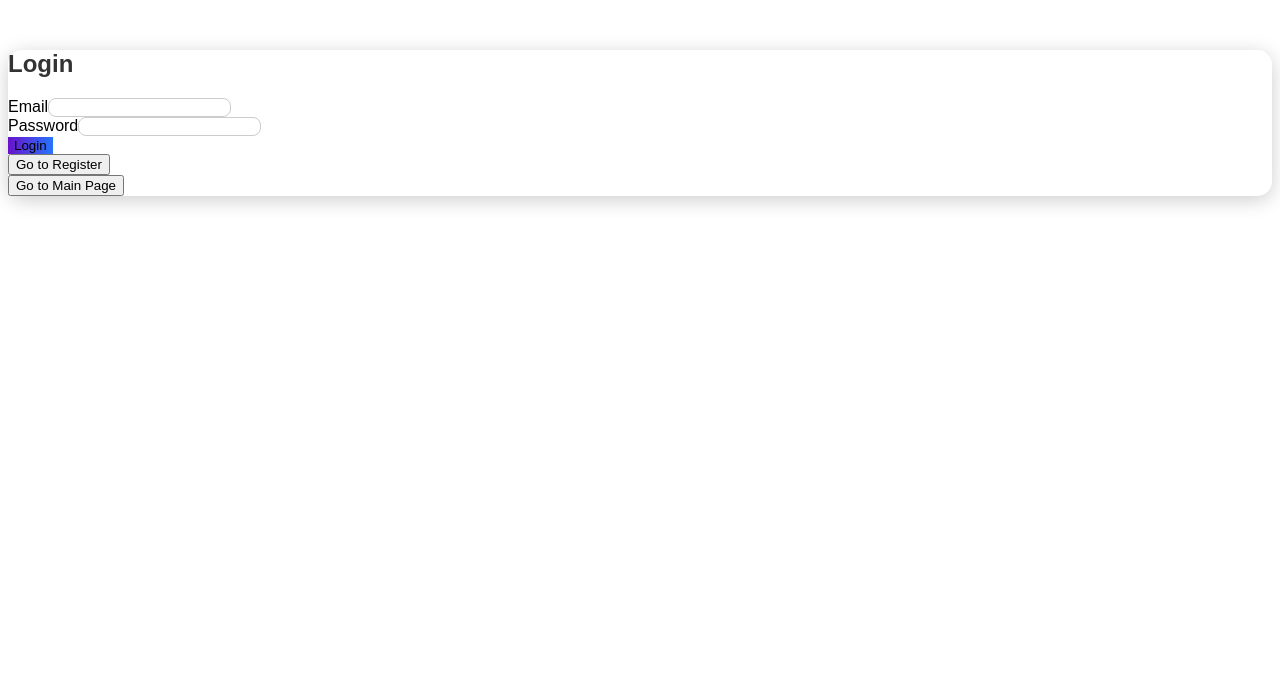
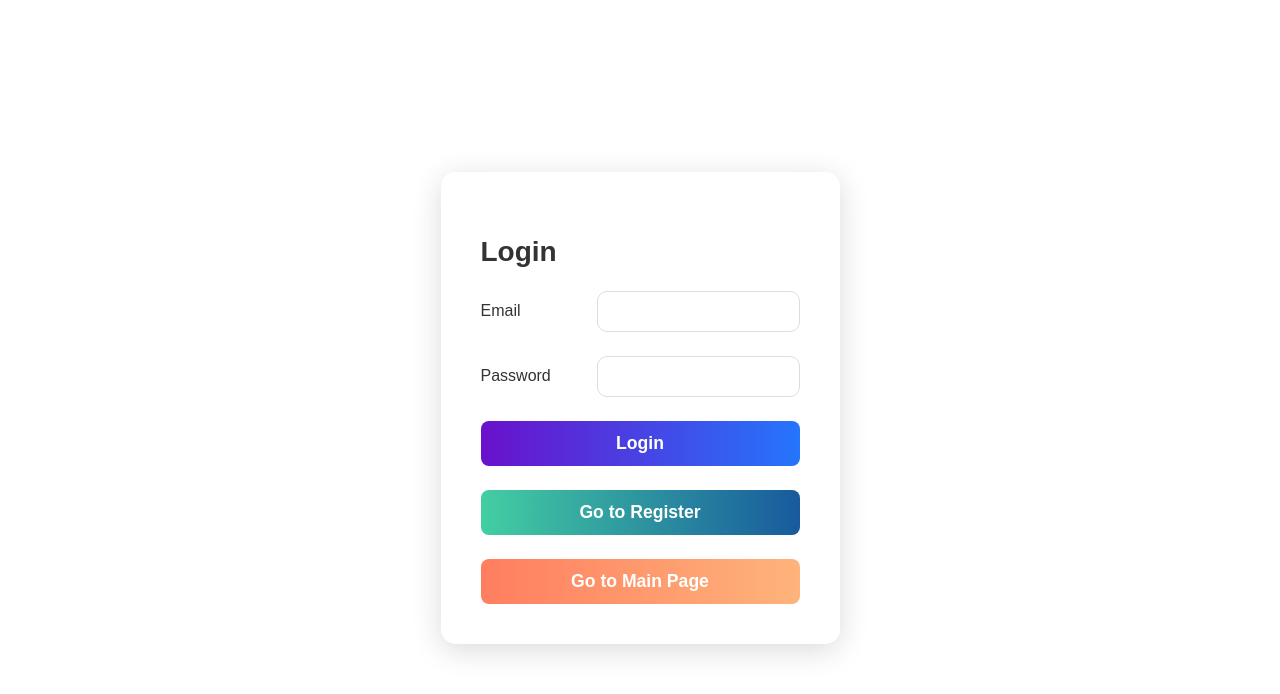
Before and after one commit to listen001-star/Bug-detection-and-code-style-modification-tools, a Vue app: page / in a window 1280 px wide. Shown: the top 694 px of the page. Built offline with nearby package versions, Linux system fonts and the light colour scheme.

Commit message:
third commit

```diff
--- a/src/components/LoginPage.vue
+++ b/src/components/LoginPage.vue
@@ -1,26 +1,24 @@
 <template>
-  <div class="container mt-5">
-    <div class="row justify-content-center">
-      <div class="col-md-6">
-        <div class="card p-4 shadow rounded">
-          <h2 class="text-center mb-4">Login</h2>
-          <form @submit.prevent="handleLogin">
-            <div class="form-group">
-              <label for="email">Email</label>
-              <input type="text" id="email" v-model.trim="username" class="form-control" required />
-            </div>
-            <div class="form-group">
-              <label for="password">Password</label>
-              <input type="password" id="password" v-model.trim="password" class="form-control" required />
-            </div>
-            <button type="submit" class="btn btn-primary btn-block mt-3">Login</button>
-          </form>
-          <div class="text-center mt-3">
-            <button class="btn btn-link" @click="$emit('switch', 'register')">Go to Register</button>
+  <div class="container d-flex align-items-center justify-content-center vh-100">
+    <div class="col-md-6">
+      <div class="card p-5 shadow rounded">
+        <h2 class="text-center mb-5">Login</h2>
+        <form @submit.prevent="handleLogin">
+          <div class="form-group mb-4 d-flex align-items-center">
+            <label for="email" class="form-label">Email</label>
+            <input type="text" id="email" v-model.trim="username" class="form-control flex-grow-1" required />
           </div>
-          <div class="text-center mt-3">
-            <button class="btn btn-outline-secondary" @click="goToMainPage">Go to Main Page</button>
+          <div class="form-group mb-4 d-flex align-items-center">
+            <label for="password" class="form-label">Password</label>
+            <input type="password" id="password" v-model.trim="password" class="form-control flex-grow-1" required />
           </div>
+          <button type="submit" class="btn btn-login btn-block mb-4">Login</button>
+        </form>
+        <div class="text-center mb-4">
+          <button class="btn btn-register btn-block" @click="$emit('switch', 'register')">Go to Register</button>
+        </div>
+        <div class="text-center">
+          <button class="btn btn-main-page btn-block" @click="goToMainPage">Go to Main Page</button>
         </div>
       </div>
     </div>
@@ -71,31 +69,84 @@ export default {
 
 <style scoped>
 .container {
-  margin-top: 50px;
+  display: flex;
+  justify-content: center;
+  align-items: center;
+  min-height: 100vh;
 }
 
 .card {
   border-radius: 15px;
-  background: rgba(255, 255, 255, 0.85); /* 白色透明背景 */
-  box-shadow: 0 4px 20px rgba(0, 0, 0, 0.2);
+  padding: 2.5rem;
+  background: rgba(255, 255, 255, 0.9);
+  box-shadow: 0 6px 30px rgba(0, 0, 0, 0.15);
 }
 
 h2 {
   color: #333;
+  font-size: 1.75rem;
+  font-weight: 600;
 }
 
-.btn-primary {
-  background: linear-gradient(to right, #6a11cb, #2575fc);
-  border: none;
+.form-group {
+  display: flex;
+  align-items: center;
+}
+
+.form-label {
+  width: 100px; /* 固定标签宽度，确保对齐 */
+  margin-right: 1rem; /* 标签与文本框之间的距离 */
+  font-weight: 500;
+  color: #333;
+}
+
+.form-control {
+  border-radius: 10px;
+  border: 1px solid #ddd;
+  padding: 0.75rem;
+  flex-grow: 1; /* 让输入框自适应宽度 */
+}
+
+.btn-block {
+  width: 100%;
+  padding: 0.75rem;
+  font-size: 1.1rem;
+  font-weight: 600;
+  border-radius: 8px;
   transition: all 0.3s ease;
 }
 
-.btn-primary:hover {
+.btn-login {
+  background: linear-gradient(to right, #6a11cb, #2575fc);
+  color: #fff;
+  border: none;
+}
+
+.btn-register {
+  background: linear-gradient(to right, #43cea2, #185a9d);
+  color: #fff;
+  border: none;
+}
+
+.btn-main-page {
+  background: linear-gradient(to right, #ff7e5f, #feb47b);
+  color: #fff;
+  border: none;
+}
+
+.btn-login:hover {
   background: linear-gradient(to right, #5e0eb3, #1f5ccc);
 }
 
-.form-control {
-  border-radius: 8px;
-  border: 1px solid #ccc;
+.btn-register:hover {
+  background: linear-gradient(to right, #3aa187, #134a7b);
+}
+
+.btn-main-page:hover {
+  background: linear-gradient(to right, #e76b46, #e29365);
+}
+
+.mb-4 {
+  margin-bottom: 1.5rem !important;
 }
 </style>
--- a/src/components/RegisterPage.vue
+++ b/src/components/RegisterPage.vue
@@ -1,27 +1,25 @@
 <template>
-  <div class="container mt-5">
-    <div class="row justify-content-center">
-      <div class="col-md-6">
-        <div class="card p-4 shadow rounded">
-          <h2 class="text-center mb-4">Register</h2>
-          <form @submit.prevent="handleRegister">
-            <div class="form-group">
-              <label for="username">Username</label>
-              <input type="text" id="username" v-model.trim="username" class="form-control" required />
-            </div>
-            <div class="form-group">
-              <label for="email">Email</label>
-              <input type="email" id="email" v-model.trim="email" class="form-control" required />
-            </div>
-            <div class="form-group">
-              <label for="password">Password</label>
-              <input type="password" id="password" v-model.trim="password" class="form-control" required />
-            </div>
-            <button type="submit" class="btn btn-success btn-block mt-3">Register</button>
-          </form>
-          <div class="text-center mt-3">
-            <button class="btn btn-link" @click="$emit('switch', 'login')">Go to Login</button>
+  <div class="container d-flex align-items-center justify-content-center vh-100">
+    <div class="col-md-6">
+      <div class="card p-5 shadow rounded">
+        <h2 class="text-center mb-5">Register</h2>
+        <form @submit.prevent="handleRegister">
+          <div class="form-group mb-4 d-flex align-items-center">
+            <label for="username" class="form-label">Username</label>
+            <input type="text" id="username" v-model.trim="username" class="form-control flex-grow-1" required />
           </div>
+          <div class="form-group mb-4 d-flex align-items-center">
+            <label for="email" class="form-label">Email</label>
+            <input type="email" id="email" v-model.trim="email" class="form-control flex-grow-1" required />
+          </div>
+          <div class="form-group mb-4 d-flex align-items-center">
+            <label for="password" class="form-label">Password</label>
+            <input type="password" id="password" v-model.trim="password" class="form-control flex-grow-1" required />
+          </div>
+          <button type="submit" class="btn btn-register btn-block mb-4">Register</button>
+        </form>
+        <div class="text-center">
+          <button class="btn btn-login btn-block" @click="$emit('switch', 'login')">Go to Login</button>
         </div>
       </div>
     </div>
@@ -81,31 +79,74 @@ export default {
 
 <style scoped>
 .container {
-  margin-top: 50px;
+  display: flex;
+  justify-content: center;
+  align-items: center;
+  min-height: 100vh;
 }
 
 .card {
   border-radius: 15px;
-  background: rgba(255, 255, 255, 0.85); /* 白色透明背景 */
-  box-shadow: 0 4px 20px rgba(0, 0, 0, 0.2);
+  padding: 2.5rem;
+  background: rgba(255, 255, 255, 0.9);
+  box-shadow: 0 6px 30px rgba(0, 0, 0, 0.15);
 }
 
 h2 {
   color: #333;
+  font-size: 1.75rem;
+  font-weight: 600;
 }
 
-.btn-success {
-  background: linear-gradient(to right, #43cea2, #185a9d);
-  border: none;
+.form-group {
+  display: flex;
+  align-items: center;
+}
+
+.form-label {
+  width: 100px;
+  margin-right: 1rem;
+  font-weight: 500;
+  color: #333;
+}
+
+.form-control {
+  border-radius: 10px;
+  border: 1px solid #ddd;
+  padding: 0.75rem;
+  flex-grow: 1;
+}
+
+.btn-block {
+  width: 100%;
+  padding: 0.75rem;
+  font-size: 1.1rem;
+  font-weight: 600;
+  border-radius: 8px;
   transition: all 0.3s ease;
 }
 
-.btn-success:hover {
+.btn-register {
+  background: linear-gradient(to right, #43cea2, #185a9d);
+  color: #fff;
+  border: none;
+}
+
+.btn-register:hover {
   background: linear-gradient(to right, #3aa187, #134a7b);
 }
 
-.form-control {
-  border-radius: 8px;
-  border: 1px solid #ccc;
+.btn-login {
+  background: linear-gradient(to right, #6a11cb, #2575fc);
+  color: #fff;
+  border: none;
+}
+
+.btn-login:hover {
+  background: linear-gradient(to right, #5e0eb3, #1f5ccc);
+}
+
+.mb-4 {
+  margin-bottom: 1.5rem !important;
 }
 </style>
```
Also changed, not shown: src/components/MainPage.vue (+147 -70 lines).
